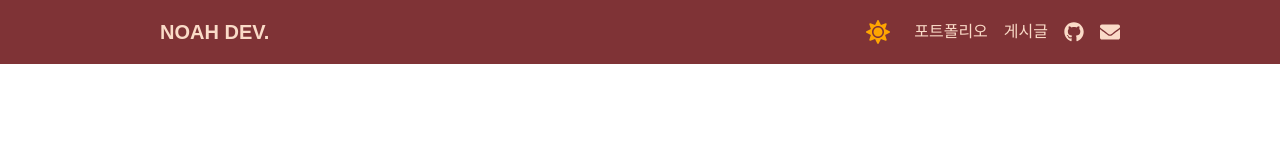
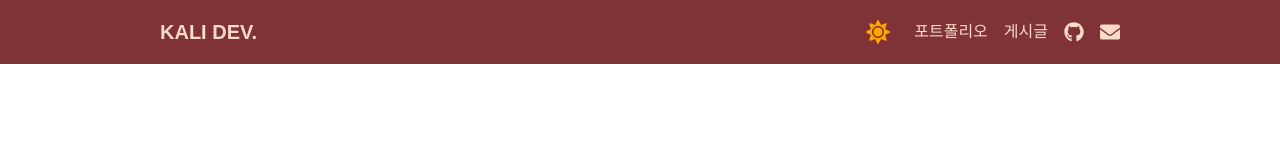
Before and after one commit to Hyun-EG/noah, a Next.js app: page / in a window 1280 px wide. Shown: the top 160 px of the page. Built offline with nearby package versions, Linux system fonts and the light colour scheme; a web font is replaced by a local one.

Commit message:
Fix: 로고명 변경

```diff
--- a/app/(components)/nav/Nav.tsx
+++ b/app/(components)/nav/Nav.tsx
@@ -37,7 +37,7 @@ export const Nav = ({ size, className }: NavProps) => {
         <div>
           <Link href="/" aria-label="홈으로 이동">
             <span className="text-xl font-bold hover:animate-navItemHoverEffect">
-              NOAH DEV.
+              KALI DEV.
             </span>
           </Link>
         </div>
```
